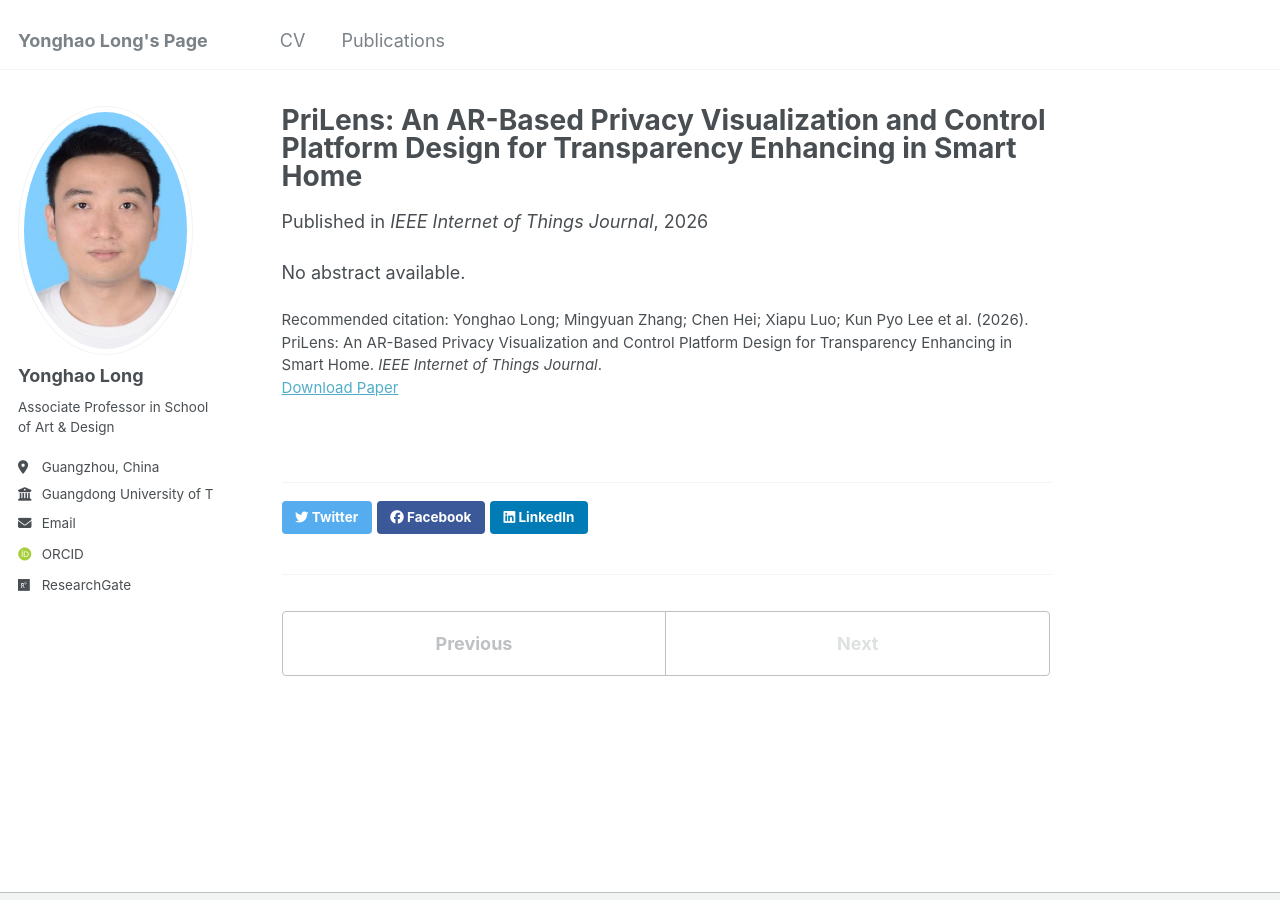
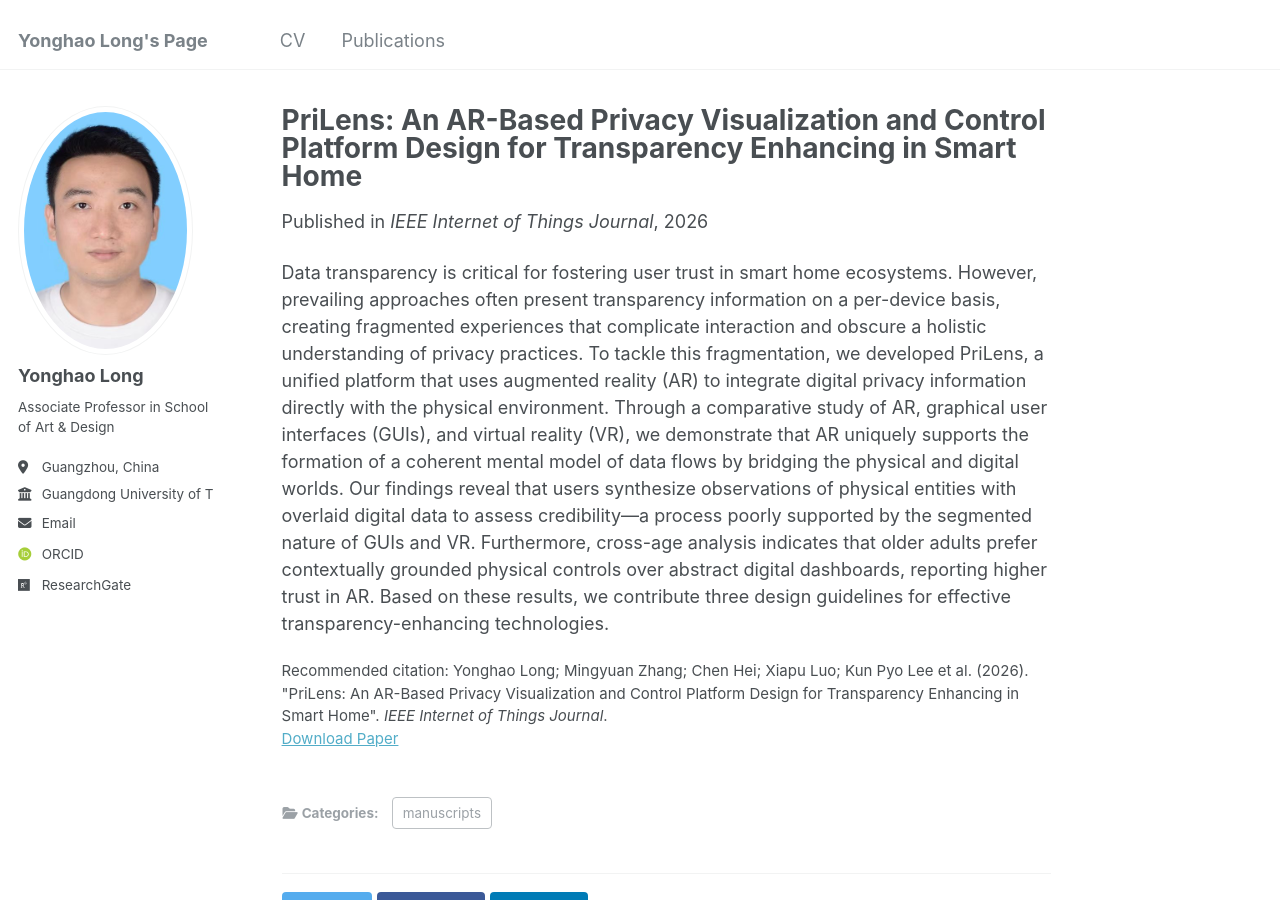
Before and after one commit to qoolyh/qoolyh.github.io, a Jekyll site: the page built from _publications/2026-prilens-an-ar-based-privacy-visualization-and-cont.md, in a window 1280 px wide and 900 px high. Built offline with Jekyll 4.4.1, drawn with Linux system fonts in a browser that asks for light colours; some web fonts are replaced.

Commit message:
Update 2026-prilens-an-ar-based-privacy-visualization-and-cont.md

```diff
--- a/_publications/2026-prilens-an-ar-based-privacy-visualization-and-cont.md
+++ b/_publications/2026-prilens-an-ar-based-privacy-visualization-and-cont.md
@@ -1,11 +1,13 @@
 ---
 title: "PriLens: An AR-Based Privacy Visualization and Control Platform Design for Transparency Enhancing in Smart Home"
 collection: publications
-permalink: /publication/2026-prilens-an-ar-based-privacy-visualization-and-cont
-excerpt: 'No abstract available....'
-date: 2026-01-01
+category: manuscripts
+permalink: /publication/2026-06-01-prilens-an-ar-based-privacy-visualization-and-cont
+excerpt: 'We developed PriLens, a unified platform that uses augmented reality (AR) to integrate digital privacy information directly with the physical environment. '
+date: 2026-06-01
 venue: 'IEEE Internet of Things Journal'
 paperurl: 'https://doi.org/10.1109/JIOT.2026.3675374'
-citation: 'Yonghao Long; Mingyuan Zhang; Chen Hei; Xiapu Luo; Kun Pyo Lee et al. (2026). PriLens: An AR-Based Privacy Visualization and Control Platform Design for Transparency Enhancing in Smart Home. <i>IEEE Internet of Things Journal</i>.'
+citation: 'Yonghao Long; Mingyuan Zhang; Chen Hei; Xiapu Luo; Kun Pyo Lee et al. (2026). "PriLens: An AR-Based Privacy Visualization and Control Platform Design for Transparency Enhancing in Smart Home". <i>IEEE Internet of Things Journal</i>.'
 ---
-No abstract available.
+
+Data transparency is critical for fostering user trust in smart home ecosystems. However, prevailing approaches often present transparency information on a per-device basis, creating fragmented experiences that complicate interaction and obscure a holistic understanding of privacy practices. To tackle this fragmentation, we developed PriLens, a unified platform that uses augmented reality (AR) to integrate digital privacy information directly with the physical environment. Through a comparative study of AR, graphical user interfaces (GUIs), and virtual reality (VR), we demonstrate that AR uniquely supports the formation of a coherent mental model of data flows by bridging the physical and digital worlds. Our findings reveal that users synthesize observations of physical entities with overlaid digital data to assess credibility—a process poorly supported by the segmented nature of GUIs and VR. Furthermore, cross-age analysis indicates that older adults prefer contextually grounded physical controls over abstract digital dashboards, reporting higher trust in AR. Based on these results, we contribute three design guidelines for effective transparency-enhancing technologies.
```
